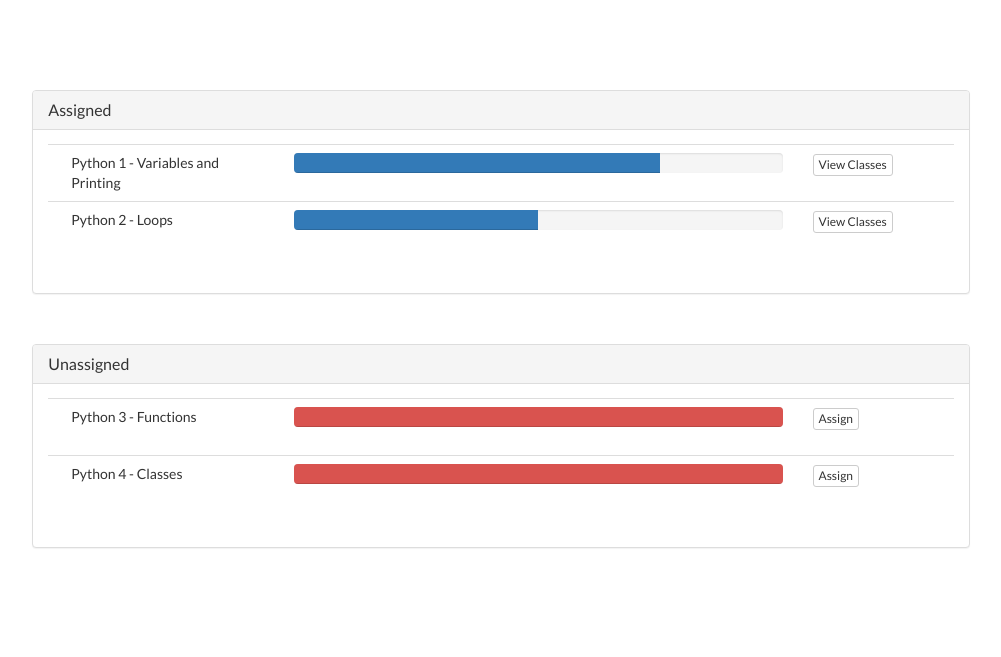
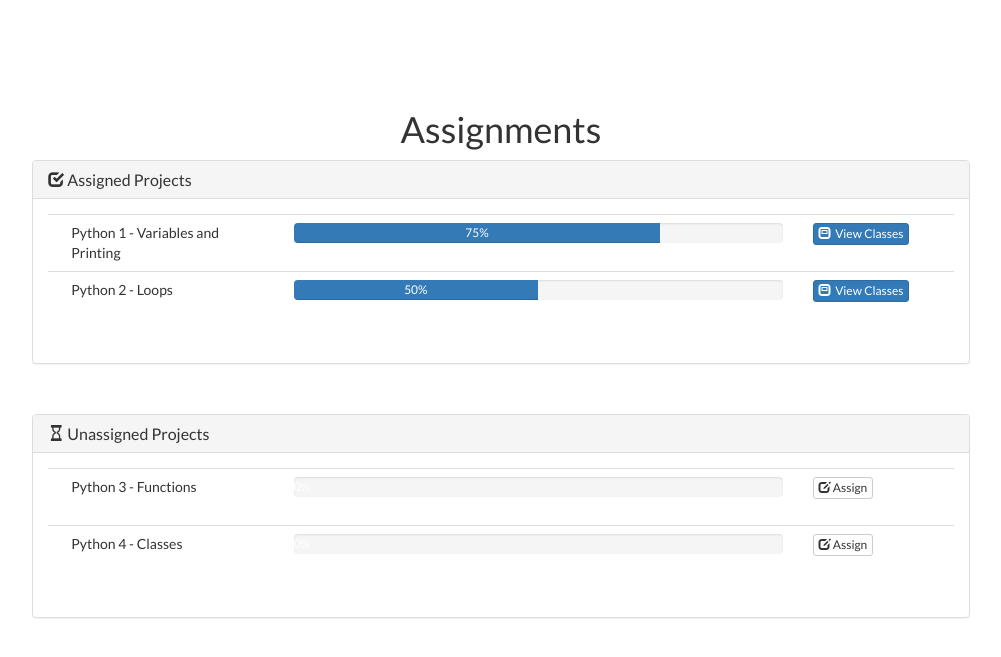
Before and after one commit to amc8391/CoderGarten, a Flask app: page /teacher-assignments in a window 1280 px wide. Shown: the top 657 px of the page, without its empty margins (139-1140 px from the left). Run offline with Flask 2, Linux system fonts and the light colour scheme; some libraries are stand-ins or nearby versions.

Commit message:
Various changes

```diff
--- a/app/templates/messages.html
+++ b/app/templates/messages.html
@@ -9,7 +9,7 @@ Messages | CoderGarten
     <div class="messages-buttons">
         <button class="btn btn-primary" onclick="goToLink('/message/new')">New Message</button>
     </div>
-    <h1>Inbox</h1>
+    <h1><span class="glyphicon glyphicon-inbox" aria-hidden="true"></span> Inbox</h1>
     <table class="table">
         <tbody>
         <tr>
@@ -30,7 +30,7 @@ Messages | CoderGarten
         </tbody>
     </table>
 
-    <h1>Sent</h1>
+    <h1><span class="glyphicon glyphicon-send" aria-hidden="true"></span> Sent</h1>
     <table class="table">
         <tr>
             <th>From</th>
--- a/app/templates/new-message.html
+++ b/app/templates/new-message.html
@@ -6,8 +6,8 @@ View Message | CoderGarten
 
 {% block content %}
 <div class="messages-buttons">
-    <button class="btn btn-primary" onclick="goToLink('#')">Save as Draft</button>
-    <button class="btn btn-success" onclick="goToLink('#')">Send</button>
+    <button class="btn btn-primary" onclick="goToLink('#')"><span class="glyphicon glyphicon-floppy-disk" aria-hidden="true"></span> Save as Draft</button>
+    <button class="btn btn-success" onclick="goToLink('#')"><span class="glyphicon glyphicon-send" aria-hidden="true"></span> Send</button>
 </div>
 <h1>New Message</h1>
 <div class="message-content">
--- a/app/templates/teacher-assignments.html
+++ b/app/templates/teacher-assignments.html
@@ -5,10 +5,13 @@ Assignments | CoderGarten
 {% endblock %}
 <!----Assignment button pops up modal that shows a list of students that you can assign students--->
 {% block content %}
+    <header style="text-align: center;">
+        <h1>Assignments</h1>
+    </header>
     <div class="column">
         <section class="panel panel-default panel-65">
             <header class="panel-heading">
-                <h3 class="panel-title">Assigned</h3>
+                <h3 class="panel-title"><span class="glyphicon glyphicon-check" aria-hidden="true"></span> Assigned Projects</h3>
             </header>
 
             <div class="panel-body">
@@ -21,12 +24,14 @@ Assignments | CoderGarten
                                 <div class="progress text-center">
                                     <div class="progress-bar" role="progressbar" aria-valuenow="75"
                                     aria-valuemin="0" ariavaluemax="100" style="width:75%">
+                                        75%
                                     </div>
                                 </div>
                             </div>
                             <div class="col-md-2">
 		    			        <button type="button" data-toggle="modal" data-target="#assignmodal"
-                                        class="btn btn-xs btn-default">View Classes</button>
+                                        class="btn btn-xs btn-primary"><span class="glyphicon glyphicon-modal-window" aria-hidden="true"></span>&nbsp;&nbsp;View Classes
+                                </button>
 		    		        </div>
                         </td>
                     </tr>
@@ -38,12 +43,15 @@ Assignments | CoderGarten
                                 <div class="progress text-centered">
                                     <div class="progress-bar" role="progressbar" aria-valuenow="50"
                                     aria-valuemin="0" ariavaluemax="100" style="width:50%">
+                                        50%
                                     </div>
                                 </div>
                             </div>
                             <div class="col-md-2">
                                 <button type="button" data-toggle="modal" data-target="#assignmodal"
-                                        class="btn btn-xs btn-default">View Classes</button>
+                                        class="btn btn-xs btn-primary">
+                                    <span class="glyphicon glyphicon-modal-window" aria-hidden="true"></span>&nbsp;&nbsp;View Classes
+                                </button>
 		    		        </div>
                         </td>
                     </tr>
@@ -56,12 +64,15 @@ Assignments | CoderGarten
                                     <div class="progress text-centered">
                                         <div class="progress-bar" role="progressbar" aria-valuenow="0"
                                              aria-valuemin="0" ariavaluemax="100" style="width:0%">
+                                            0%
                                         </div>
                                     </div>
                                 </div>
                                 <div class="col-md-2">
                                     <button type="button" data-toggle="modal" data-target="#assignmodal"
-                                            class="btn btn-xs btn-default">View Classes</button>
+                                            class="btn btn-xs btn-primary">
+                                        <span class="glyphicon glyphicon-modal-window" aria-hidden="true"></span>&nbsp;&nbsp;View Classes
+                                    </button>
                                 </div>
                             </td>
                         </tr>
@@ -75,12 +86,15 @@ Assignments | CoderGarten
                                     <div class="progress text-centered">
                                         <div class="progress-bar" role="progressbar" aria-valuenow="0"
                                              aria-valuemin="0" ariavaluemax="100" style="width:0%">
+                                            0%
                                         </div>
                                     </div>
                                 </div>
                                 <div class="col-md-2">
                                     <button type="button" data-toggle="modal" data-target="#assignmodal"
-                                            class="btn btn-xs btn-default">View Classes</button>
+                                            class="btn btn-xs btn-primary">
+                                        <span class="glyphicon glyphicon-modal-window" aria-hidden="true"></span>&nbsp;&nbsp;View Classes
+                                    </button>
                                 </div>
                             </td>
                         </tr>
@@ -91,7 +105,7 @@ Assignments | CoderGarten
 
     <section class="panel panel-default panel-65">
             <header class="panel-heading">
-                <h3 class="panel-title">Unassigned</h3>
+                <h3 class="panel-title"><span class="glyphicon glyphicon-hourglass" aria-hidden="true"></span> Unassigned Projects</h3>
             </header>
 
                 <div class="panel-body">
@@ -103,14 +117,16 @@ Assignments | CoderGarten
                             <div class="col-md-3">Python 3 - Functions</div>
                             <div class="col-md-7">
                                 <div class="progress text-center">
-                                        <div class="progress-bar progress-bar-danger" role="progressbar" aria-valuenow="100"
-                                        aria-valuemin="0" ariavaluemax="100" style="width:100%">
+                                    <div class="progress-bar" role="progressbar" aria-valuenow="0"
+                                        aria-valuemin="0" ariavaluemax="100">0%
                                     </div>
                                 </div>
                             </div>
                             <div class="col-md-2">
 		    			        <button type="button" class="btn btn-xs btn-default"
-                                data-toggle="modal" data-target="#teachmodal1">Assign</button>
+                                data-toggle="modal" data-target="#teachmodal1">
+                                    <span class="glyphicon glyphicon-edit" aria-hidden="true"></span> Assign
+                                </button>
                             </div>
                         </td>
                     </tr>
@@ -121,14 +137,16 @@ Assignments | CoderGarten
                             <div class="col-md-3">Python 4 - Classes</div>
                             <div class="col-md-7">
                                 <div class="progress text-centered">
-                                        <div class="progress-bar progress-bar-danger" role="progressbar" aria-valuenow="100"
-                                        aria-valuemin="0" ariavaluemax="100" style="width:100%">
+                                    <div class="progress-bar" role="progressbar" aria-valuenow="0"
+                                    aria-valuemin="0" ariavaluemax="100">0%
                                     </div>
                                 </div>
                             </div>
                             <div class="col-md-2">
 		    			        <button type="button" class="btn btn-xs btn-default"
-                                data-toggle="modal" data-target="#teachmodal2">Assign</button>
+                                data-toggle="modal" data-target="#teachmodal2">
+                                    <span class="glyphicon glyphicon-edit" aria-hidden="true"></span> Assign
+                                </button>
 		    		        </div>
                         </td>
                     </tr>
@@ -241,8 +259,9 @@ Assignments | CoderGarten
                     <div class="modal-footer">
                         <form action="/teacher-assignments" method="post">
                             <input type ="hidden" name ="modal" value ="1"/>
-                            <button type="submit" class="btn btn-xs btn-default"
-                                    formmethod="post" formaction="/teacher-assignments">Assign</button>
+                            <button type="submit" class="btn btn-xs btn-success"
+                                    formmethod="post" formaction="/teacher-assignments">
+                                <span class="glyphicon glyphicon-ok" aria-hidden="true"></span> Assign</button>
                         </form>
                     </div>
                 </div>
@@ -353,8 +372,10 @@ Assignments | CoderGarten
                         <form action="/teacher-assignments" method="post">
                             <input type="hidden" name="modal" value="2" />
 
-                            <button type="submit" class="btn btn-xs btn-default"
-                                    formmethod="post" formaction="/teacher-assignments">Assign</button>
+                            <button type="submit" class="btn btn-xs btn-success"
+                                    formmethod="post" formaction="/teacher-assignments">
+                                <span class="glyphicon glyphicon-ok" aria-hidden="true"></span> Assign
+                            </button>
                             </form>
                         </form>
                     </div>
```
Also changed, not shown: other parts of app/templates/teacher-assignments.html (+13 -13 lines), app/templates/teacher-homepage.html (+8 -8 lines). Lines whose indentation alone changed are shown as unchanged.
